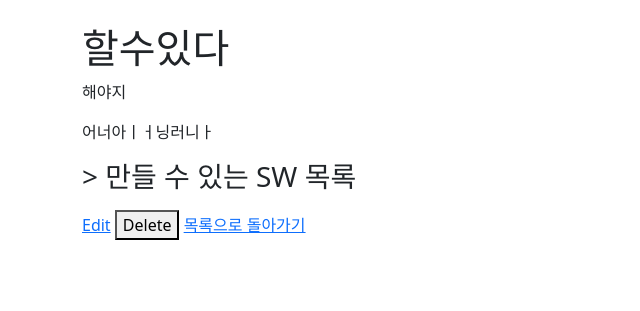
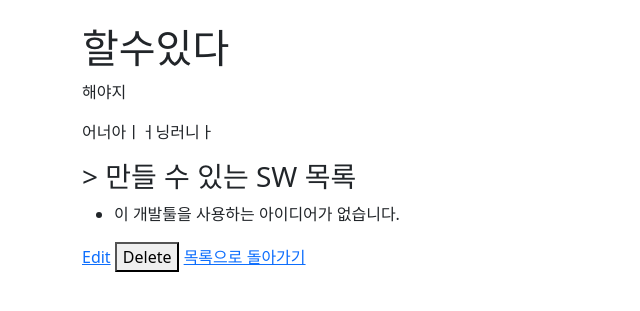
Before and after one commit to Pirogramming-22/Kim-taerin, a Django app: page /developtool/2/ in a window 1280 px wide. Shown: the part 56-367 px from the top of the page, without its empty margins (0-640 px from the left). Run offline with Django 5.2, Linux system fonts and the light colour scheme; data comes from the database, SQL or seed files in the repository.

Commit message:
아이디어 과제(7) 12 기능 구현

```diff
--- a/SWIDEA_SITE/templates/developTool/developtool_detail.html
+++ b/SWIDEA_SITE/templates/developTool/developtool_detail.html
@@ -8,7 +8,9 @@
 <h3>> 만들 수 있는 SW 목록</h3>
 <ul>
     {% for idea in ideas %}
-        <li><a href="{% url 'idea_detail' idea.id %}">{{ idea.name }}</a></li>
+        <li><a href="{% url 'idea_detail' idea.id %}">{{ idea.title }}</a></li>
+        {% empty %}
+        <li>이 개발툴을 사용하는 아이디어가 없습니다.</li>
     {% endfor %}
 </ul>
 
```
